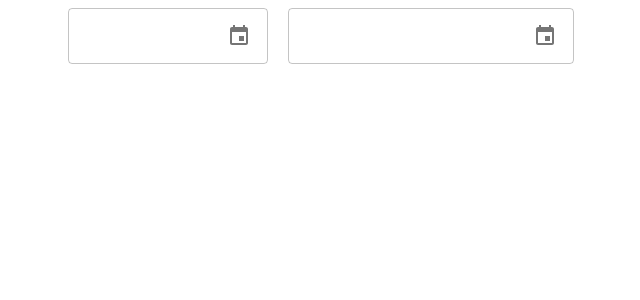
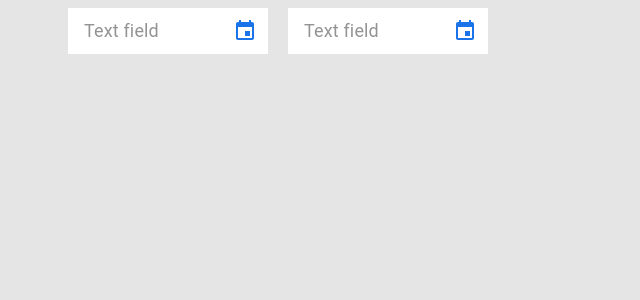
Before and after one commit to kitXIII/datepicker-customization, a React (Create React App) app: page / in a window 1280 px wide. Shown: the top 300 px of the page, without its empty margins (140-780 px from the left). Built offline with nearby package versions, Linux system fonts and the light colour scheme.

Commit message:
update date picker

```diff
--- a/public/index.html
+++ b/public/index.html
@@ -26,7 +26,7 @@
     -->
     <title>React App</title>
   </head>
-  <body>
+  <body style="background-color: #E5E5E5">
     <noscript>You need to enable JavaScript to run this app.</noscript>
     <div id="root"></div>
     <!--
--- a/src/App.tsx
+++ b/src/App.tsx
@@ -21,17 +21,22 @@ export const App = () => {
             message="Hello world!"
             value={selectedDate1}
             onChange={handleDateChange1}
+            autoOk
+            placeholder="Text field"
+            popoverPosition="left"
           />
         </div>
         <div
           style={{
-            width: "312px",
+            width: "200px",
             marginLeft: "20px",
           }}
         >
           <KeyboardDatePicker
             value={selectedDate2}
             onChange={handleDateChange2}
+            placeholder="Text field"
+            popoverPosition="right"
           />
         </div>
       </div>
--- a/src/KeyboardDatePicker/KeyboardDatePicker.tsx
+++ b/src/KeyboardDatePicker/KeyboardDatePicker.tsx
@@ -6,8 +6,8 @@ import {
 import { ParsableDate } from "@material-ui/pickers/constants/prop-types";
 import { ToolbarComponentProps } from "@material-ui/pickers/Picker/Picker";
 import { MaterialUiPickersDate } from "@material-ui/pickers/typings/date";
-import { isUndefined, omitBy } from "lodash";
-import React, { FC, ReactNode, useCallback, useMemo, useRef } from "react";
+import React, { FC, ReactNode, useCallback, useRef } from "react";
+import cn from 'classnames';
 
 import { DatePickerToolbar } from "./DatePickerToolbar";
 import { Color } from "./styles";
@@ -15,6 +15,47 @@ import { Color } from "./styles";
 const DatePickerViewOrder: DatePickerView[] = ["year", "month", "date"];
 
 type DateIOType = MaterialUiPickersDate | null;
+
+type PopoverPosition = "left" | "center" | "right";
+
+const popoverPositionSettings: Record<
+  PopoverPosition,
+  {
+    anchorOrigin: PopoverOrigin;
+    transformOrigin: PopoverOrigin;
+  }
+> = {
+  left: {
+    anchorOrigin: {
+      vertical: "bottom",
+      horizontal: "left",
+    },
+    transformOrigin: {
+      vertical: "top",
+      horizontal: "left",
+    },
+  },
+  right: {
+    anchorOrigin: {
+      vertical: "bottom",
+      horizontal: "right",
+    },
+    transformOrigin: {
+      vertical: "top",
+      horizontal: "right",
+    },
+  },
+  center: {
+    anchorOrigin: {
+      vertical: "bottom",
+      horizontal: "center",
+    },
+    transformOrigin: {
+      vertical: "top",
+      horizontal: "center",
+    },
+  },
+};
 
 export type KeyboardDatePickerProps = {
   value: ParsableDate;
@@ -31,23 +72,21 @@ export type KeyboardDatePickerProps = {
   disablePast?: boolean;
   shouldDisableDate?: (day: DateIOType) => boolean;
   invalidDateMessage?: ReactNode;
-  invalidLabel?: string;
   maxDate?: ParsableDate;
   maxDateMessage?: ReactNode;
   minDate?: ParsableDate;
   minDateMessage?: ReactNode;
   strictCompareDates?: boolean;
   readOnly?: boolean;
-  inputValue?: string;
-  popoverAnchorOrigin?: PopoverOrigin;
-  popoverTransformOrigin?: PopoverOrigin;
+  placeholder?: string;
+  popoverPosition?: PopoverPosition;
 };
 
 export const KeyboardDatePicker: FC<KeyboardDatePickerProps> = ({
   format = "YYYY-MM-DD",
   message,
-  popoverAnchorOrigin,
-  popoverTransformOrigin,
+  placeholder,
+  popoverPosition,
   ...restProps
 }) => {
   const ToolbarComponent = useCallback(
@@ -57,20 +96,14 @@ export const KeyboardDatePicker: FC<KeyboardDatePickerProps> = ({
     [message]
   );
 
-  const popoverOriginProps = useMemo(
-    () =>
-      omitBy(
-        {
-          anchorOrigin: popoverAnchorOrigin,
-          transformOrigin: popoverTransformOrigin,
-        },
-        isUndefined
-      ),
-    [popoverAnchorOrigin, popoverTransformOrigin]
-  );
-
   const classes = useStyles();
   const containerRef = useRef<HTMLDivElement>(null);
+
+  const popoverClasses = cn(classes.popover, {
+    [classes.popoverLeft]: popoverPosition === "left",
+    [classes.popoverRight]: popoverPosition === "right",
+    [classes.popoverCenter]: popoverPosition === "center",
+  });
 
   return (
     <div className={classes.container} ref={containerRef}>
@@ -81,10 +114,18 @@ export const KeyboardDatePicker: FC<KeyboardDatePickerProps> = ({
         inputVariant="outlined"
         views={DatePickerViewOrder}
         InputProps={{
+          className: classes.inputWrapper,
+          inputProps: {
+            className: classes.input,
+            placeholder,
+          },
           fullWidth: true,
         }}
+        InputAdornmentProps={{
+          className: classes.inputAdornment,
+        }}
         KeyboardButtonProps={{
-          className: classes.inputIcon || undefined,
+          className: classes.inputIcon,
           size: "small",
           disableRipple: true,
         }}
@@ -96,14 +137,15 @@ export const KeyboardDatePicker: FC<KeyboardDatePickerProps> = ({
           disableRipple: true,
         }}
         PopoverProps={{
-          className: classes.popover,
+          className: popoverClasses,
           anchorEl: () => containerRef.current as Element,
           PaperProps: {
             elevation: 0,
             square: true,
           },
-          ...popoverOriginProps,
+          ...(popoverPosition &&  popoverPositionSettings[popoverPosition]),
         }}
+        fullWidth
       />
     </div>
   );
@@ -112,14 +154,94 @@ export const KeyboardDatePicker: FC<KeyboardDatePickerProps> = ({
 const useStyles = makeStyles({
   container: {
     width: "100%",
+
+    "& .MuiFormHelperText-root": {
+      margin: "8px 0 0",
+      fontWeight: "bold",
+      fontSize: "18px",
+      lineHeight: "25px",
+
+      "&.Mui-error": {
+        color: Color.red,
+      },
+    },
   },
   inputIcon: {
     borderRadius: 0,
+    width: "24px",
+    height: "24px",
+    padding: 0,
+    color: Color.blue,
+
+    "&:hover, &:focus": {
+      backgroundColor: Color.grayLight,
+    },
+
+    "&.MuiIconButton-root.Mui-disabled": {
+      color: Color.blue,
+    },
+  },
+  inputWrapper: {
+    borderRadius: 0,
+    padding: "11px 11px 11px 16px",
+    backgroundColor: Color.white,
+    color: Color.black,
+
+    "& fieldset": {
+      borderWidth: "1px",
+      borderStyle: "solid",
+      borderColor: Color.white,
+    },
+
+    "&.MuiOutlinedInput-root.Mui-focused fieldset": {
+      borderColor: Color.white,
+    },
+    "&.MuiOutlinedInput-root.Mui-error fieldset": {
+      borderColor: Color.white,
+    },
+    "&.MuiOutlinedInput-root:hover fieldset": {
+      borderColor: Color.white,
+    },
+
+    "&.MuiOutlinedInput-root.Mui-disabled": {
+      backgroundColor: Color.gray5,
+      color: Color.gray3,
+
+      "& fieldset": {
+        borderColor: Color.gray4,
+      },
+    },
+  },
+  input: {
+    height: "24px",
+    lineHeight: "24px",
+    fontSize: "18px",
+    padding: 0,
+  },
+  inputAdornment: {
+    marginLeft: "16px",
   },
   popover: {
     "& .MuiPopover-paper": {
+      marginTop: "10px",
       backgroundColor: Color.white,
       boxShadow: "0px 4px 24px rgba(0, 0, 0, 0.16)",
+      overflowY: "unset",
+      overflowX: "unset",
+    },
+
+    "& .MuiPickersBasePicker-container": {
+      position: "relative",
+
+      "&::after": {
+        content: "''",
+        position: "absolute",
+        display: "none",
+        top: "-18px",
+        border: "10px solid transparent",
+        borderBottomColor: Color.white,
+        zIndex: 1400,
+      },
     },
 
     "& .MuiPickersCalendarHeader": {
@@ -288,4 +410,23 @@ const useStyles = makeStyles({
       minHeight: "unset",
     },
   },
+  popoverLeft: {
+    "& .MuiPickersBasePicker-container::after": {
+      display: "block",
+      left: "10px",
+    },
+  },
+  popoverRight: {
+    "& .MuiPickersBasePicker-container::after": {
+      display: "block",
+      right: "10px",
+    },
+  },
+  popoverCenter: {
+    "& .MuiPickersBasePicker-container::after": {
+      display: "block",
+      left: "50%",
+      transform: "translateX(-50%)",
+    },
+  },
 });
```
